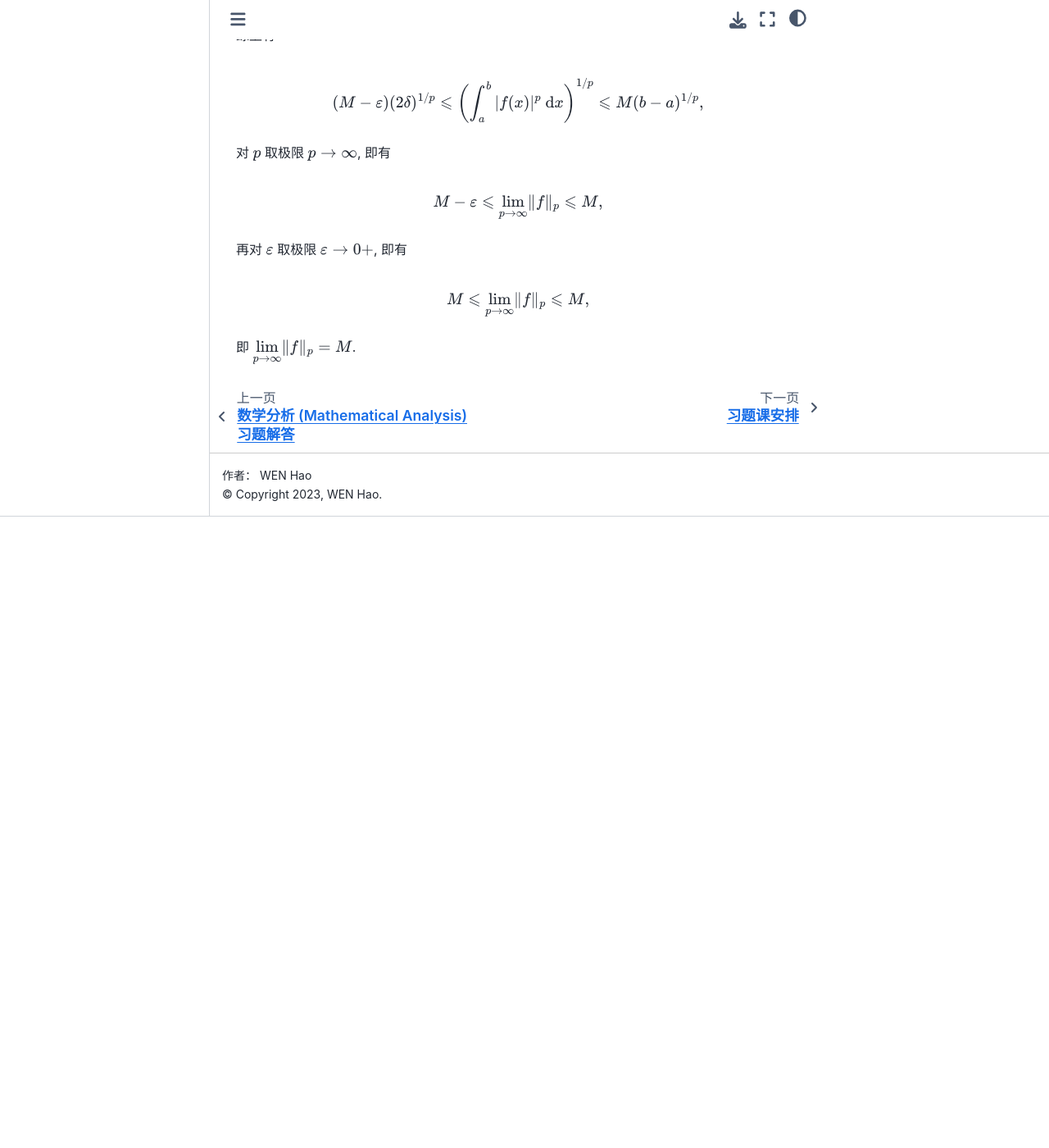
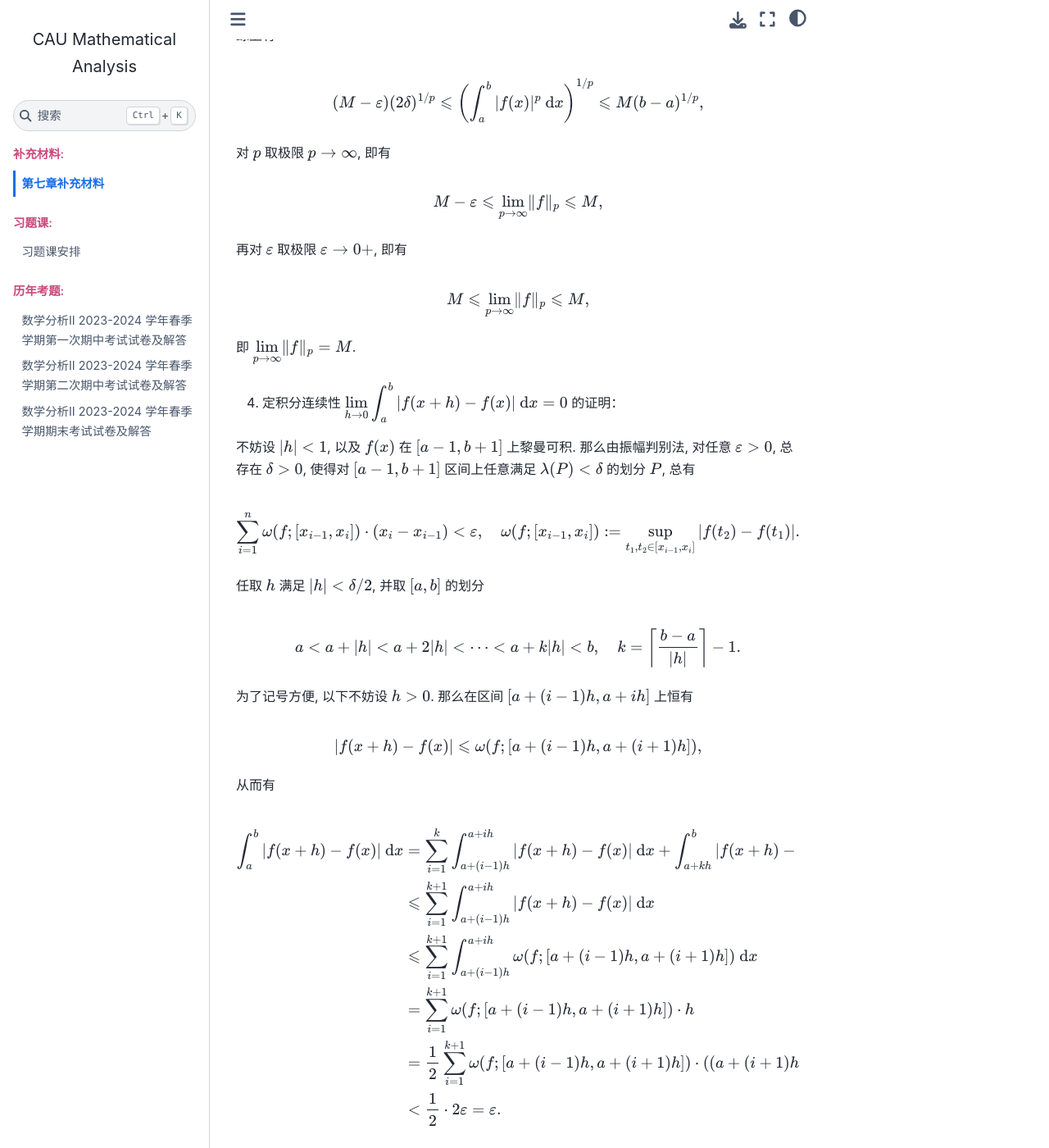
Before and after one commit to wenh06/CAU-Courses, a Sphinx documentation site: the page built from MathematicalAnalysis/source/suppl/chap7.rst, in a window 1280 px wide and 1400 px high, scrolled down 2541 px. Shown: the whole window at 82% size. Built offline with Sphinx 7.4.7 and the Sphinx Book theme 1.1.4, drawn with Linux system fonts in a browser that asks for light colours; some web fonts are replaced; before the commit the page ends 3171 px from its top, so only the background shows below that; some of the changed text lies outside the part shown.

Commit message:
update suppl of MA chap7

```diff
--- a/MathematicalAnalysis/source/suppl/chap7.rst
+++ b/MathematicalAnalysis/source/suppl/chap7.rst
@@ -134,3 +134,58 @@
     M \leqslant \lim_{p \to \infty} \lVert f \rVert_p \leqslant M,
 
 即 :math:`\displaystyle \lim_{p \to \infty} \lVert f \rVert_p = M`.
+
+4. 定积分连续性 :math:`\displaystyle \lim_{h \to 0} \int_a^b |f(x+h) - f(x)| ~ \mathrm{d} x = 0` 的证明：
+
+不妨设 :math:`|h| < 1`, 以及 :math:`f(x)` 在 :math:`[a-1, b+1]` 上黎曼可积. 那么由振幅判别法, 对任意 :math:`\varepsilon > 0`,
+总存在 :math:`\delta > 0`, 使得对 :math:`[a-1, b+1]` 区间上任意满足 :math:`\lambda(P) < \delta` 的划分 :math:`P`, 总有
+
+.. math::
+
+    \sum_{i=1}^n \omega(f; [x_{i-1}, x_i]) \cdot (x_i - x_{i-1}) < \varepsilon,
+    \quad \omega(f; [x_{i-1}, x_i]) := \sup_{t_1, t_2 \in [x_{i-1}, x_i]} |f(t_2) - f(t_1)|.
+
+任取 :math:`h` 满足 :math:`|h| < \delta / 2`, 并取 :math:`[a, b]` 的划分
+
+.. math::
+
+    a < a + |h| < a + 2|h| < \cdots < a + k |h| < b, \quad k = \left\lceil \frac{b-a}{|h|} \right\rceil - 1.
+
+为了记号方便, 以下不妨设 :math:`h > 0`. 那么在区间 :math:`[a + (i-1)h, a + ih]` 上恒有
+
+.. math::
+
+    |f(x+h) - f(x)| \leqslant \omega(f; [a + (i-1)h, a + (i+1)h]),
+
+从而有
+
+.. math::
+
+    \int_a^b |f(x+h) - f(x)| ~ \mathrm{d} x
+    & = \sum_{i=1}^k \int_{a + (i-1)h}^{a + ih} |f(x+h) - f(x)| ~ \mathrm{d} x
+        + \int_{a + kh}^{b} |f(x+h) - f(x)| ~ \mathrm{d} x \\
+    & \leqslant \sum_{i=1}^{k+1} \int_{a + (i-1)h}^{a + ih} |f(x+h) - f(x)| ~ \mathrm{d} x \\
+    & \leqslant \sum_{i=1}^{k+1} \int_{a + (i-1)h}^{a + ih} \omega(f; [a + (i-1)h, a + (i+1)h]) ~ \mathrm{d} x \\
+    & = \sum_{i=1}^{k+1} \omega(f; [a + (i-1)h, a + (i+1)h]) \cdot h \\
+    & = \dfrac{1}{2} \sum_{i=1}^{k+1} \omega(f; [a + (i-1)h, a + (i+1)h]) \cdot ((a + (i+1)h) - a + (i-1)h) \\
+    & < \dfrac{1}{2} \cdot 2\varepsilon = \varepsilon.
+
+最后一行的不等式是因为, 分点 :math:`a, a + 2h, a + 4h, \dots` 以及 :math:`a + h, a + 3h, \dots` 都分别可以扩充成
+:math:`[a-1, b+1]` 区间上的划分 :math:`P_1, P_2`, 满足 :math:`\lambda(P_1), \lambda(P_2) < \delta`,
+从而上述和式是相应振幅和的部分和.
+所以 :math:`\displaystyle \lim_{h \to 0} \int_a^b |f(x+h) - f(x)| ~ \mathrm{d} x = 0`
+
+.. note::
+
+    这题可以从更高的层次来看：以后会学到闭区间上黎曼可积的函数都是勒贝格可积的, 那么就可以利用勒贝格积分理论中的有界收敛定理,
+    即若函数族 :math:`g_h(x)` (勒贝格, 下同) 可积, :math:`h` 是某个指标集 (例如 :math:`\mathbb{N}` 或 :math:`(-1, 1)` 区间等),
+    并且存在正的常数 :math:`M`, 使得 :math:`|g_h(x)| \leqslant M` 恒成立, 那么积分和取极限能交换次序, 即
+
+    .. math::
+
+        \lim_{h \to h_0} \int_a^b g_h(x) ~ \mathrm{d} x = \int_a^b \lim_{h \to h_0} g_h(x) ~ \mathrm{d} x,
+
+    这里的 :math:`h_0` 是指标集的聚点 (例如若指标集是 :math:`\mathbb{N}`, :math:`h_0` 是 :math:`+\infty`;
+    指标集是 :math:`(-1, 1)` 区间 :math:`h_0` 是 :math:`0` 等情况).
+
+    在这题里, 就可以取 :math:`g_h(x) = |f(x+h) - f(x)|`, 相应的极限函数 :math:`\lim_{h \to h_0} g_h(x)` 常值函数 :math:`0`.
```
